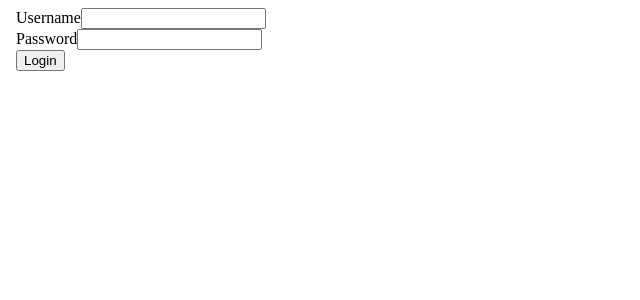
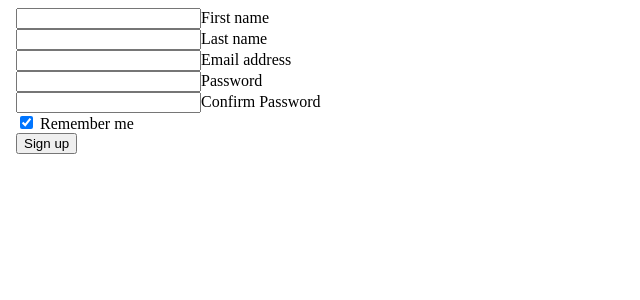
Before and after one commit to PAVITHIRASRISUBRAMANI/forms, an Angular app: page / in a window 1280 px wide. Shown: the top 300 px of the page, without its empty margins (0-640 px from the left). Built offline with nearby package versions, Linux system fonts and the light colour scheme.

Commit message:
feat:add cli command

```diff
--- a/src/app/form/form.component.html
+++ b/src/app/form/form.component.html
@@ -8,15 +8,45 @@
 </head>
 <body>
     <form>
-        <div>
-            <label for="inputUserName">Username</label>
-            <input type="text" id="inputUserName" />
+        <div class="row mb-4">
+          <div class="col">
+            <div class="form-outline">
+              <input type="text" id="form3Example1" class="form-control" />
+              <label class="form-label" for="form3Example1">First name</label>
+            </div>
+          </div>
+          <div class="col">
+            <div class="form-outline">
+              <input type="text" id="form3Example2" class="form-control" />
+              <label class="form-label" for="form3Example2">Last name</label>
+            </div>
+          </div>
         </div>
-        <div>
-            <label for="inputPassword">Password</label>
-            <input type="password" id="inputPassword" />
+        <div class="form-outline mb-4">
+          <input type="email" id="form3Example3" class="form-control" />
+          <label class="form-label" for="form3Example3">Email address</label>
         </div>
-        <button type="submit">Login</button>
-    </form>
+        <div class="form-outline mb-4">
+          <input type="password" id="form3Example4" class="form-control" />
+          <label class="form-label" for="form3Example4">Password</label>
+        </div>
+        <div class="form-outline mb-4">
+            <input type="password" id="form3Example4" class="form-control" />
+            <label class="form-label" for="form3Example4">Confirm Password</label>
+        </div>
+        <div class="form-check d-flex justify-content-center mb-4">
+          <input
+            class="form-check-input me-2"
+            type="checkbox"
+            value=""
+            id="form2Example3"
+            checked
+          />
+          <label class="form-check-label" for="form2Example3">
+            Remember me
+          </label>
+        </div>
+        <button type="submit" class="btn btn-primary btn-block mb-4">Sign up</button>
+      </form>
 </body>
 </html>
```
